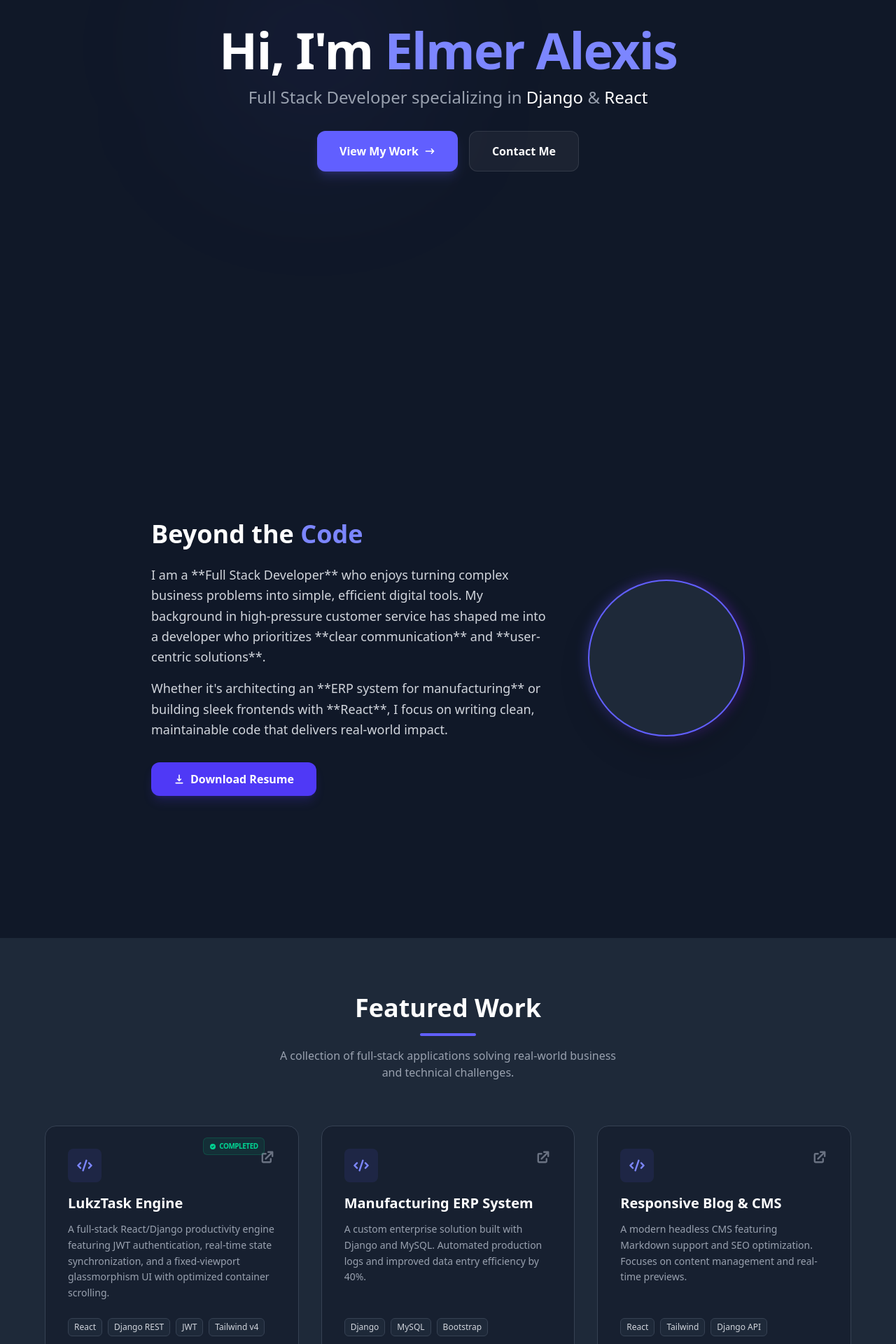
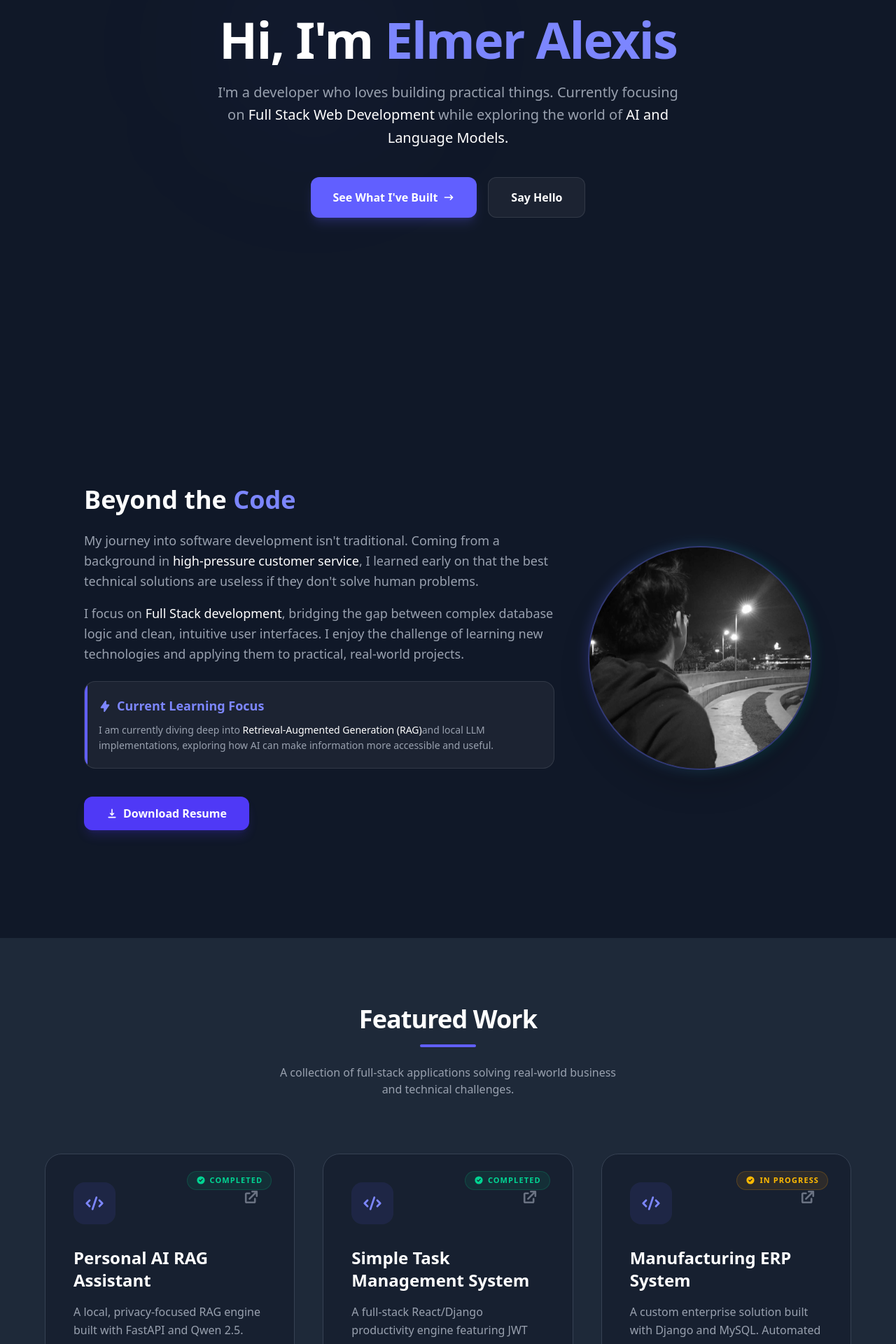
Before and after one commit to elmer1998/Portfolio_, a React (Vite) app: page / in a window 1280 px wide. Shown: the part 260-2180 px from the top of the page at 70% size. Built offline with nearby package versions, Linux system fonts and the light colour scheme.

Commit message:
Add AI RAG to Projects

```diff
--- a/index.html
+++ b/index.html
@@ -4,7 +4,7 @@
     <meta charset="UTF-8" />
     <link rel="icon" type="image/svg+xml" href="/vite.svg" />
     <meta name="viewport" content="width=device-width, initial-scale=1.0" />
-    <title>Elmer's Portfolio</title>
+    <title>Elmer Alexis Portfolio</title>
   </head>
   <body>
     <div id="root"></div>
--- a/src/components/About.jsx
+++ b/src/components/About.jsx
@@ -1,42 +1,66 @@
-import { HiDownload } from "react-icons/hi";
+import { HiDownload, HiLightningBolt } from "react-icons/hi";
 
 export default function About() {
   return (
     <section
       id="about"
-      className="min-h-screen flex flex-col sm:flex-row justify-center items-center gap-12 p-8 bg-gray-900 text-white"
+      className="min-h-screen flex flex-col lg:flex-row justify-center items-center gap-12 p-8 bg-gray-900 text-white"
     >
       {/* Profile Image with Decoration */}
-      <div className="relative group sm:order-2">
-        <div className="absolute -inset-1 bg-gradient-to-r from-indigo-500 to-purple-600 rounded-full blur opacity-25 group-hover:opacity-50 transition duration-1000"></div>
-        <div className="relative w-56 h-56 bg-gray-800 rounded-full border-2 border-indigo-500 overflow-hidden shadow-2xl">
-           {/* Replace with your image <img src="/your-photo.jpg" alt="Elmer" className="object-cover w-full h-full" /> */}
+      <div className="relative group lg:order-2">
+        {/* Animated Glow behind the photo */}
+        <div className="absolute -inset-1 bg-gradient-to-r from-indigo-500 to-emerald-500 rounded-full blur opacity-20 group-hover:opacity-40 transition duration-1000"></div>
+
+        <div className="relative w-64 h-64 sm:w-80 sm:h-80 bg-gray-800 rounded-full border-2 border-indigo-500/30 overflow-hidden shadow-2xl">
+           <img
+            src="/Portfolio_/about_me.jpg"
+            alt="Elmer Alexis"
+            className="object-cover w-full h-full grayscale group-hover:grayscale-0 transition-all duration-700 ease-in-out scale-110 group-hover:scale-100"
+           />
         </div>
       </div>
 
-      <div className="text-center sm:text-left max-w-xl">
+      <div className="text-center lg:text-left max-w-2xl">
         <h2 className="text-4xl font-bold mb-6">
           Beyond the <span className="text-indigo-400">Code</span>
         </h2>
 
-        <p className="text-gray-300 text-lg mb-4 leading-relaxed">
-          I am a **Full Stack Developer** who enjoys turning complex business problems into simple, efficient digital tools.
-          My background in high-pressure customer service has shaped me into a developer who prioritizes **clear communication** and **user-centric solutions**.
+        <div className="space-y-4 text-gray-400 text-lg leading-relaxed">
+          <p>
+            My journey into software development isn't traditional. Coming from a background in
+            <span className="text-white"> high-pressure customer service</span>, I learned early on that the best
+            technical solutions are useless if they don't solve human problems.
           </p>
 
-        <p className="text-gray-300 text-lg mb-8 leading-relaxed">
-          Whether it's architecting an **ERP system for manufacturing** or building sleek frontends with **React**,
-          I focus on writing clean, maintainable code that delivers real-world impact.
+          <p>
+            I focus on <span className="text-white">Full Stack development</span>, bridging the gap between
+            complex database logic and clean, intuitive user interfaces. I enjoy the challenge of
+            learning new technologies and applying them to practical, real-world projects.
           </p>
 
+          {/* Humble Learning Focus Box */}
+          <div className="bg-white/5 border border-white/10 p-5 rounded-2xl mt-6 relative overflow-hidden group/box">
+            <div className="absolute top-0 left-0 w-1 h-full bg-indigo-500"></div>
+            <h4 className="flex items-center text-indigo-400 font-semibold mb-2">
+              <HiLightningBolt className="mr-2" /> Current Learning Focus
+            </h4>
+            <p className="text-sm leading-relaxed">
+              I am currently diving deep into <span className="text-white font-medium">Retrieval-Augmented Generation (RAG)</span>
+              and local LLM implementations, exploring how AI can make information more accessible and useful.
+            </p>
+          </div>
+        </div>
+
+        <div className="mt-10 flex flex-col sm:flex-row items-center gap-4 justify-center lg:justify-start">
           <a
             href="/Portfolio_/Elmer Alexis - Resume.pdf"
             download="Elmer Alexis - Resume.pdf"
             className="group inline-flex items-center px-8 py-3 bg-indigo-600 text-white font-bold rounded-xl hover:bg-indigo-500 transition-all shadow-lg shadow-indigo-600/20"
           >
-          <HiDownload className="mr-2 group-hover:bounce" />
+            <HiDownload className="mr-2 group-hover:-translate-y-1 transition-transform" />
             Download Resume
           </a>
+        </div>
       </div>
     </section>
   );
--- a/src/components/Hero.jsx
+++ b/src/components/Hero.jsx
@@ -6,16 +6,24 @@ export default function Hero() {
       id="home"
       className="relative h-screen flex flex-col justify-center items-center bg-gray-900 text-white text-center px-4 overflow-hidden"
     >
-      {/* Background Decorative Element */}
-      <div className="absolute top-1/4 left-1/4 w-64 h-64 bg-indigo-500/10 blur-[120px] rounded-full"></div>
+      {/* Subtle Background Glow */}
+      <div className="absolute top-1/4 left-1/4 w-64 h-64 bg-indigo-500/5 blur-[120px] rounded-full"></div>
 
       <div className="z-10 max-w-3xl">
-        <h1 className="text-5xl sm:text-7xl font-extrabold mb-4 tracking-tight">
+        {/* Status indicator: Shows you are a continuous learner */}
+        <span className="inline-block px-3 py-1 mb-6 text-xs font-medium tracking-wider text-gray-400 uppercase bg-white/5 border border-white/10 rounded-full">
+          Aspiring Software Engineer & Constant Learner
+        </span>
+
+        <h1 className="text-5xl sm:text-7xl font-extrabold mb-6 tracking-tight">
           Hi, I'm <span className="text-indigo-400">Elmer Alexis</span>
         </h1>
 
-        <p className="text-lg sm:text-2xl mb-8 text-gray-400 font-medium">
-          Full Stack Developer specializing in <span className="text-white">Django</span> & <span className="text-white">React</span>
+        {/* Humble Subtitle: Focuses on what you DO rather than what you ARE */}
+        <p className="text-lg sm:text-xl mb-10 text-gray-400 leading-relaxed max-w-2xl mx-auto">
+          I'm a developer who loves building practical things.
+          Currently focusing on <span className="text-white">Full Stack Web Development</span> while
+          exploring the world of <span className="text-white">AI and Language Models.</span>
         </p>
 
         <div className="flex flex-col sm:flex-row gap-4 justify-center">
@@ -23,7 +31,7 @@ export default function Hero() {
             href="#projects"
             className="group flex items-center justify-center px-8 py-4 bg-indigo-500 hover:bg-indigo-600 rounded-xl font-semibold transition-all duration-300 shadow-lg shadow-indigo-500/20"
           >
-            View My Work
+            See What I've Built
             <HiArrowNarrowRight className="ml-2 group-hover:translate-x-1 transition-transform" />
           </a>
 
@@ -31,7 +39,7 @@ export default function Hero() {
             href="#contact"
             className="px-8 py-4 bg-white/5 hover:bg-white/10 border border-white/10 rounded-xl font-semibold transition-all"
           >
-            Contact Me
+            Say Hello
           </a>
         </div>
       </div>
--- a/src/components/Projects.jsx
+++ b/src/components/Projects.jsx
@@ -3,77 +3,91 @@ import { HiExternalLink, HiCode, HiCheckCircle } from "react-icons/hi";
 export default function Projects() {
   const projects = [
     {
-      name: "LukzTask Engine",
+      name: "Personal AI RAG Assistant",
+      description: "A local, privacy-focused RAG engine built with FastAPI and Qwen 2.5. Implements a complete vector pipeline using ChromaDB for document indexing and real-time streaming Q&A over private text data.",
+      tags: ["FastAPI", "LangChain", "Hugging Face", "ChromaDB"],
+      link: "#",
+      status: "Completed"
+    },
+    {
+      name: "Simple Task Management System",
       description: "A full-stack React/Django productivity engine featuring JWT authentication, real-time state synchronization, and a fixed-viewport glassmorphism UI with optimized container scrolling.",
       tags: ["React", "Django REST", "JWT", "Tailwind v4"],
       link: "#",
-      status: "Completed" // New status indicator
+      status: "Completed"
     },
     {
       name: "Manufacturing ERP System",
       description: "A custom enterprise solution built with Django and MySQL. Automated production logs and improved data entry efficiency by 40%.",
       tags: ["Django", "MySQL", "Bootstrap"],
       link: "#",
+      status: "In Progress"
     },
     {
       name: "Responsive Blog & CMS",
       description: "A modern headless CMS featuring Markdown support and SEO optimization. Focuses on content management and real-time previews.",
       tags: ["React", "Tailwind", "Django API"],
       link: "#",
+      status: "In Progress"
     },
     {
       name: "Real-time Chat Application",
       description: "A secure, instant messaging platform utilizing WebSockets for real-time data sync across multiple clients.",
       tags: ["Node.js", "Socket.io", "React"],
       link: "#",
+      status: "In Progress"
     },
   ];
 
   return (
-    <section id="projects" className="py-20 bg-gray-800 text-white px-4 sm:px-8">
+    <section id="projects" className="py-24 bg-gray-800 text-white px-4 sm:px-8">
       <div className="max-w-6xl mx-auto">
-        <div className="text-center mb-16">
-          <h2 className="text-4xl font-bold mb-4">Featured Work</h2>
+        <div className="text-center mb-20">
+          <h2 className="text-4xl font-bold mb-4 tracking-tight">Featured Work</h2>
           <div className="w-20 h-1 bg-indigo-500 mx-auto rounded-full"></div>
-          <p className="text-gray-400 mt-4 max-w-lg mx-auto">
+          <p className="text-gray-400 mt-6 max-w-lg mx-auto">
             A collection of full-stack applications solving real-world business and technical challenges.
           </p>
         </div>
 
-        <div className="grid md:grid-cols-2 lg:grid-cols-3 gap-8">
+        <div className="grid md:grid-cols-2 lg:grid-cols-3 gap-10">
           {projects.map((proj) => (
             <div
               key={proj.name}
-              className="group bg-gray-900/50 border border-gray-700 p-8 rounded-2xl hover:border-indigo-500/50 transition-all duration-300 flex flex-col justify-between relative overflow-hidden"
+              className="group bg-gray-900/50 border border-gray-700 p-10 rounded-3xl hover:border-indigo-500/50 transition-all duration-500 flex flex-col justify-between relative overflow-hidden min-h-[480px]"
             >
-              {/* Completed Badge for LukzTask */}
-              {proj.status === "Completed" && (
-                <div className="absolute top-4 right-12 flex items-center gap-1 px-2 py-1 bg-emerald-500/10 text-emerald-400 text-[10px] font-black uppercase tracking-tighter rounded-md border border-emerald-500/20">
-                  <HiCheckCircle /> {proj.status}
+              {/* Status Badge */}
+              {proj.status && (
+                <div className={`absolute top-6 right-8 flex items-center gap-1.5 px-3 py-1 ${
+                  proj.status === "Completed"
+                  ? "bg-emerald-500/10 text-emerald-400 border-emerald-500/20"
+                  : "bg-amber-500/10 text-amber-400 border-amber-500/20"
+                } text-[11px] font-bold uppercase tracking-widest rounded-full border`}>
+                  <HiCheckCircle size={14} /> {proj.status}
                 </div>
               )}
 
               <div>
-                <div className="flex justify-between items-start mb-4">
-                  <div className="p-3 bg-indigo-500/10 rounded-lg text-indigo-400 group-hover:bg-indigo-500 group-hover:text-white transition-all duration-300">
-                    <HiCode size={24} />
+                <div className="flex justify-between items-start mb-8">
+                  <div className="p-4 bg-indigo-500/10 rounded-2xl text-indigo-400 group-hover:bg-indigo-500 group-hover:text-white transition-all duration-300">
+                    <HiCode size={28} />
                   </div>
-                  <a href={proj.link} className="text-gray-500 hover:text-white transition-colors">
-                    <HiExternalLink size={24} />
+                  <a href={proj.link} className="text-gray-500 hover:text-white transition-colors p-2">
+                    <HiExternalLink size={26} />
                   </a>
                 </div>
 
-                <h3 className="text-xl font-bold mb-3 group-hover:text-indigo-400 transition-colors">
+                <h3 className="text-2xl font-bold mb-4 group-hover:text-indigo-400 transition-colors">
                   {proj.name}
                 </h3>
-                <p className="text-gray-400 text-sm leading-relaxed mb-6">
+                <p className="text-gray-400 text-base leading-relaxed mb-8">
                   {proj.description}
                 </p>
               </div>
 
-              <div className="flex flex-wrap gap-2">
+              <div className="flex flex-wrap gap-3">
                 {proj.tags.map((tag) => (
-                  <span key={tag} className="text-xs font-medium px-2 py-1 bg-gray-800 text-gray-300 rounded-md border border-gray-700">
+                  <span key={tag} className="text-xs font-semibold px-3 py-1.5 bg-gray-800/80 text-gray-300 rounded-lg border border-gray-700 group-hover:border-gray-600 transition-colors">
                     {tag}
                   </span>
                 ))}
```
Also changed, not shown: public/about_me.jpg (added). Lines whose indentation alone changed are shown as unchanged.
